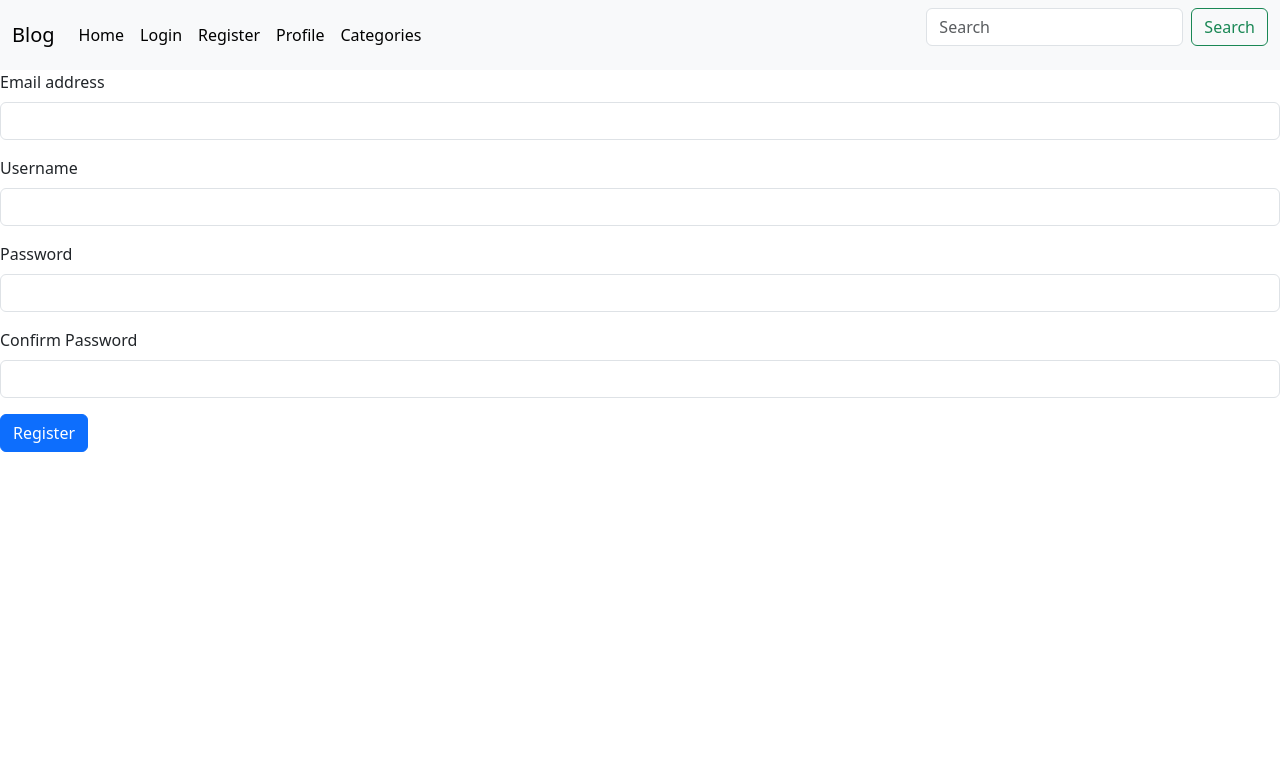
After one commit to HussienTalha/php-Blog, a PHP site: page /views/register.php in a window 1280 px wide. The commit adds this page. Shown: the top 783 px of the page. Run offline with PHP 8.4, Linux system fonts and the light colour scheme.

Commit message:
login & register views

```diff
--- a/auth/register.php
+++ b/auth/register.php
@@ -1,13 +1,12 @@
 <?php
-
+session_start();
 require_once __DIR__.'/../core/DB.php';
-use pdo;
 
 class Register
 {
 	public DB $db;
 	public pdo $pdo;
-	public array $errors;
+	public array $errors = [];
 	public function __construct()
 	{
 		$this->db = new DB();
@@ -21,21 +20,36 @@ class Register
 		$passwd =trim($_POST['password']);
 		$confirmPW = trim($_POST['confirmPassword']);
 
+
+		$this->validatePassword($passwd, $confirmPW);
+		$this->validateEmail($email);
+		$this->validateUsername($username);
+/*
 		if (! $this->validatePassword($passwd, $confirmPW))
 		{
 
-			header ("location : /../views/register.php");
-			return $this->errors;
+			$_SESSION['validationError'] = $this->errors;
+			header ("location : /views/register.php");
+			return ;
 		}
-		if (! $this->validateEmail($email) == )
+		if (! $this->validateEmail($email))
 		{
-			header ("location : /../views/register.php");
-			return $this->errors;
+
+			$_SESSION['validationError'] = $this->errors;
+			header ("location :/views/register.php");
+			return ;
 		}
 		if (! $this->validateUsername($username))
 		{
-			header ("location : /../views/register.php");
-			return $this->errors;
+			$_SESSION['validationError'] = $this->errors;
+			header ("location :/views/register.php");
+			return ;
+		}
+		 */
+		if (! empty ($_SESSION['validationError']))
+		{
+			header ("location : register.php");
+			exit ;
 		}
 		$passwd = password_hash($passwd, PASSWORD_DEFAULT);
 
@@ -51,15 +65,15 @@ class Register
 						'password' => $passwd,
 						]
 				);
-			$_SESSION['state'] = 'user created successully';
-			header("location : ../views/login.php");
-			return;
+			$_SESSION['state'] = 'user created successully you can now log in';
+			header("location: login.php");
+			exit;
 		}
 		catch (PDOException $e)
 		{
 			$_SESSION['state'] ="unexpected error";
-			header("location : ../views/login.php");
-			return;
+			header("location : register.php");
+			exit;
 		}
 	}
 	public function validatePassword($password, $confirmPassWD)
@@ -67,33 +81,39 @@ class Register
 		if (! isset($_POST['password']))
 		{
 			$this->errors['password'] = "enter a password";
-			return false
+			return $_SESSION['validationError'] = $this->errors;
+
 		}
 		if (! isset($_POST['confirmPassword']))
 		{
 			$this->errors['password'] = "confirm the password";
-			return false
+			return $_SESSION['validationError'] = $this->errors;
+
 		}
 		if ($password !== $confirmPassWD)
 		{
 			$this->errors['password'] = 'enter the password correctly';
-			return false
+			return $_SESSION['validationError'] = $this->errors;
+
 		}
 		if (strpbrk($password ,"';\\<>&%!|#$") !== false)
 		{
 			$this->errors['password'] = " password can't have any of these chrchters \"';\\<>&%!|#$";
-			return false
+			return $_SESSION['validationError'] = $this->errors;
+
 		}
 		if (strlen($password)< 6)
 		{
-			$this->errors['password'] = "password is too short mus be at least 6" ;
-			return false
+			$this->errors['password'] = "password is too short must be at least 6" ;
+			return $_SESSION['validationError'] = $this->errors;
+
 		}
 
 		if (strlen($password)>16)
 		{
 			$this->errors['password'] = "password is too long" ;
-			return false
+			return $_SESSION['validationError'] = $this->errors;
+
 		}
 
 	}
@@ -102,13 +122,13 @@ class Register
 		if (! isset($_POST['email']))
 		{
 			$this->errors['email'] = "email required";
-			return false
+			return $_SESSION['validationError'] = $this->errors;;
 
 		}
 		if (! filter_var($email, FILTER_VALIDATE_EMAIL))
 		{
 			$this->errors['email'] = "enter valid email";
-			return false
+			return $_SESSION['validationError'] = $this->errors;;
 		}
 		$query = "SELECT email FROM users WHERE email = :email";
 		$stmt = $this->pdo->prepare($query);
@@ -118,15 +138,15 @@ class Register
 					'email' => $email
 				]
 			);
-		if (($stmt->fetch()) != false)
+		if (($stmt->fetch()) !=false)
 		{
 			$this->errors['email'] = "email already exist";
-			return false
+			return $_SESSION['validationError'] = $this->errors;;
 		}
 		if (strpbrk($email , "\"';\\<>&%!|#$") !== false)
 		{
 			$this->errors['email'] = "email can't have these \"';\\<>&%!|#$ charchters";
-			return false
+			return $_SESSION['validationError'] = $this->errors;;
 		}
 
 
@@ -138,13 +158,13 @@ class Register
 		if (! isset($_POST['username']))
 		{
 				$this->errors['username'] = "email required";
-				return false
+				return $_SESSION['validationError'] = $this->errors;;
 
 		}
 		if (strpbrk($username , "\"';\\<>&%!|#$") !== false)
 		{
 			$this->errors['username'] = "username can't have these \"';\\<>&%!|#$ charchters";
-			return false
+			return $_SESSION['validationError'] = $this->errors;;
 		}
 
 		$query = "SELECT username FROM users WHERE username = :username";
@@ -158,12 +178,12 @@ class Register
 		if (($stmt->fetch()) != false)
 		{
 			$this->errors['username'] = "username already exist";
-			return false
+			return $_SESSION['validationError'] = $this->errors;;
 		}
 	if (strlen($username)>16)
 		{
 			$errors['username'] = "username is too long" ;
-			return false
+			return $_SESSION['validationError'] = $this->errors;;
 		}
 		return true;
 	}
--- a/core/DB.php
+++ b/core/DB.php
@@ -1,6 +1,5 @@
 <?php
 
-use PDO;
 
 class DB
 {
--- a/views/layouts/main.php
+++ b/views/layouts/main.php
@@ -1,4 +1,3 @@
-<?php ?>
 <html>
 <head>
     <meta charset="UTF-8">
@@ -17,13 +16,13 @@
     <div class="collapse navbar-collapse" id="navbarSupportedContent">
       <ul class="navbar-nav me-auto mb-2 mb-lg-0">
         <li class="nav-item">
-          <a class="nav-link active" aria-current="page" href="/">Home</a>
+          <a class="nav-link active" aria-current="page" href="http://localhost:8000">Home</a>
         </li>
         <li class="nav-item">
-          <a class="nav-link active" href="/login">Login</a>
+          <a class="nav-link active" href="http://localhost:8000/views/login.php">Login</a>
         </li>
         <li class="nav-item">
-          <a class="nav-link active" href="/register">Register</a>
+	<a class="nav-link active" href="http://localhost:8000/views/register.php">Register</a>
 	</li>
 	<li class="nav-item">
 	<a class="nav-link active" href="/profile">Profile</a>
--- /dev/null
+++ b/views/register.php
@@ -0,0 +1,54 @@
+<?php
+require_once __DIR__."/../core/DB.php";
+require_once __DIR__."/../auth/register.php";
+if ($_SERVER['REQUEST_METHOD'] === 'POST')
+{
+	$register = new Register();
+	$register->createUser();
+}
+require_once __DIR__."/layouts/main.php";
+?>
+<html>
+<head>
+<title> Register </title>
+</head>
+<body>
+<form action ="" method = "post">
+  <div class="mb-3">
+    <label for="exampleInputEmail1" class="form-label">Email address</label>
+    <input type="email" class="form-control" id="exampleInputEmail1" aria-describedby="emailHelp" name = "email">
+<?php if (isset($_SESSION['validationError']['email'])):?>
+<p> <?= $_SESSION['validationError']['email']; ?> </p>
+<?php unset($_SESSION['validationError']['email']);?>
+<?php endif ; ?>
+  </div>
+  <div class="mb-3">
+    <label for="exampleInputusername1" class="form-label">Username</label>
+    <input type="text" class="form-control" id="exampleInputUsername1" aria-describedby="emailHelp" name = "username">
+<?php if (isset($_SESSION['validationError']['username'])):?>
+<p> <?= $_SESSION['validationError']['username']; ?> </p>
+<?php unset($_SESSION['validationError']['username']);?>
+<?php endif ; ?>
+</div>
+  <div class="mb-3">
+    <label for="exampleInputPassword1" class="form-label">Password</label>
+    <input type="password" class="form-control" id="exampleInputPassword1" name = "password">
+<?php if (isset($_SESSION['validationError']['password'])):?>
+<p> <?= $_SESSION['validationError']['password']; ?> </p>
+<?php unset($_SESSION['validationError']['password']);?>
+<?php endif ; ?>
+  </div>
+<div class="mb-3">
+    <label for="exampleInputConfirmPassword1" class="form-label">Confirm Password</label>
+    <input type="password" class="form-control" id="exampleInputConfirmPassword1" name = "confirmPassword">
+<?php if (isset($_SESSION['validationError']['password'])):?>
+<p> <?= $_SESSION['validationError']['password']; ?> </p>
+<?php unset($_SESSION['validationError']['password']);?>
+<?php endif ; ?>
+  </div>
+<div>
+  <button type="submit" class="btn btn-primary">Register</button>
+</div>
+</form>
+</body>
+</html>
```
Also changed, not shown: admin/users.php (+42 -13 lines), auth/login.php (+14 -16 lines), views/login.php (added, +39 -0 lines), 1 other file.
